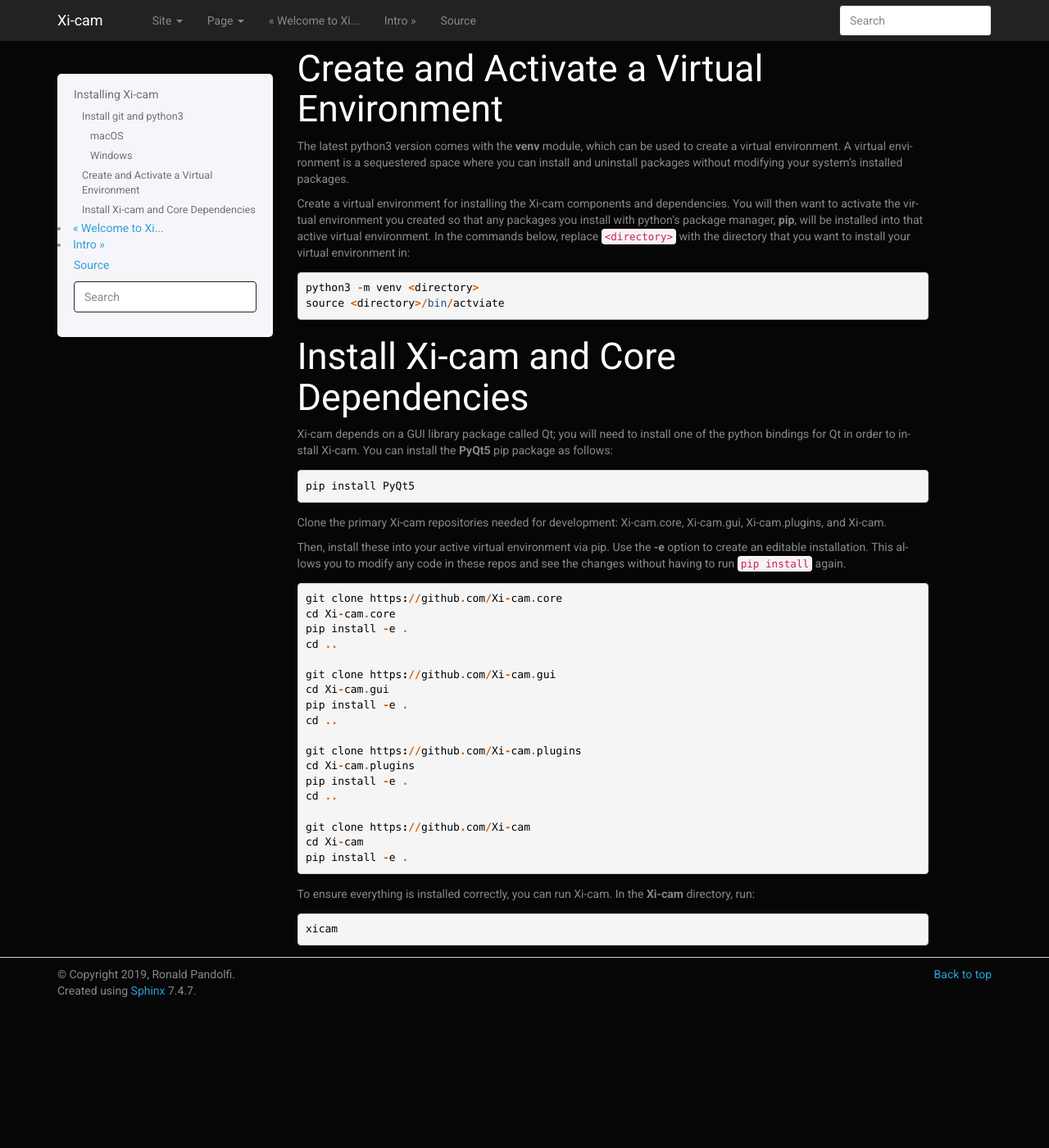
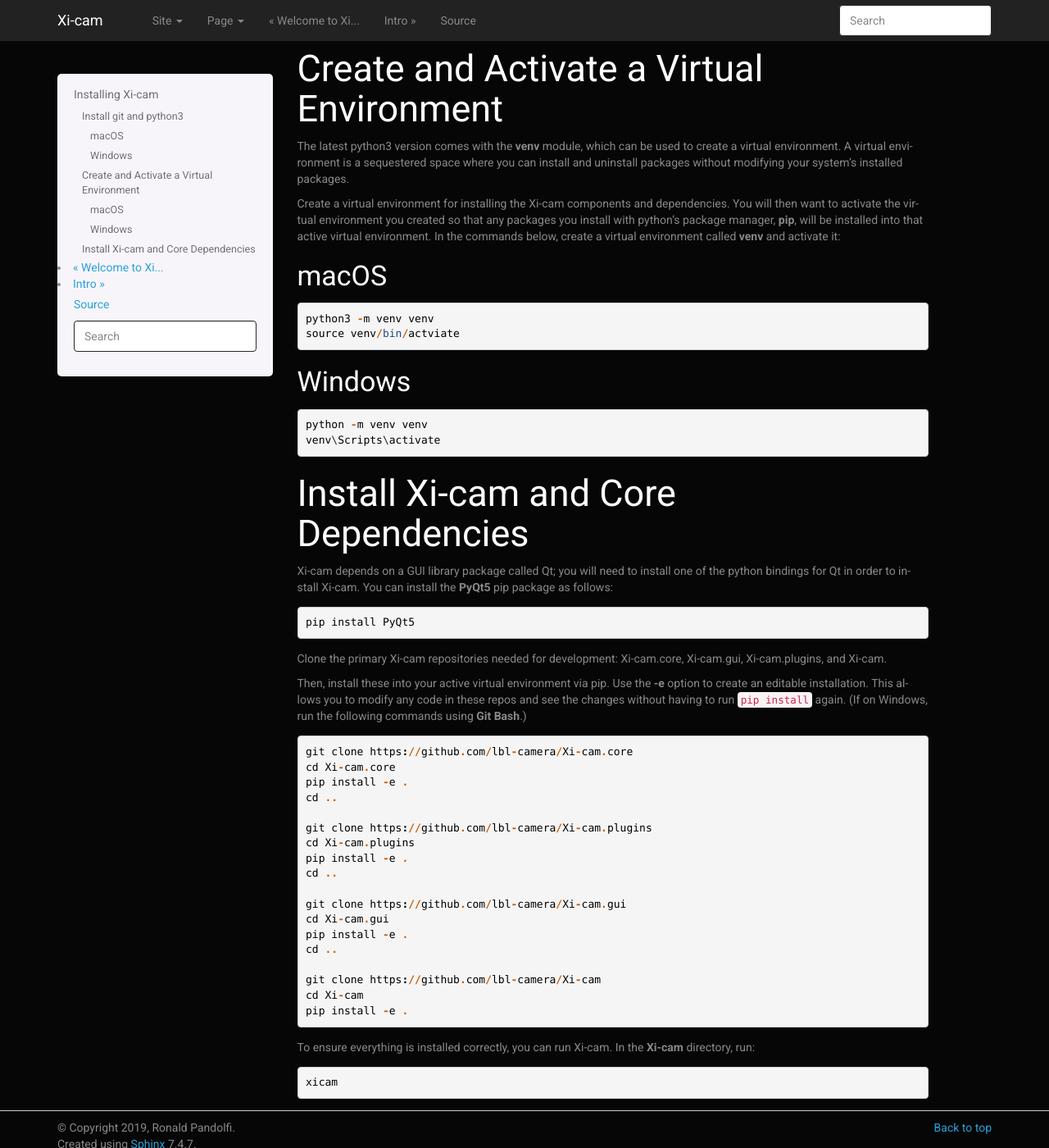
Before and after one commit to Xi-CAM/Xi-cam, a Sphinx documentation site: the page built from docs/source/install.md, in a window 1280 px wide and 1400 px high, scrolled down 697 px. Shown: the whole window at 82% size. Built offline with Sphinx 7.4.7, drawn with Linux system fonts in a browser that asks for light colours; before the commit the page ends 1925 px from its top, so only the background shows below that.

Commit message:
Install guide updates (#12)
* Update install doc

* Fix xi-cam github urls

* Fix order of xi-cam installs

* Update install doc for Windows

````diff
--- a/docs/source/install.md
+++ b/docs/source/install.md
@@ -53,12 +53,20 @@
 dependencies. You will then want to activate the virtual environment you
 created so that any packages you install with python's package manager, **pip**,
 will be installed into that active virtual environment. In the commands below,
-replace `<directory>` with the directory that you want to install your virtual
-environment in:
+create a virtual environment called **venv** and activate it:
+
+### macOS
 
 ```
-python3 -m venv <directory>
-source <directory>/bin/actviate
+python3 -m venv venv
+source venv/bin/actviate
+```
+
+### Windows
+
+```
+python -m venv venv
+venv\Scripts\activate
 ```
 
 ## Install Xi-cam and Core Dependencies
@@ -77,25 +85,26 @@
 Then, install these into your active virtual environment via pip.
 Use the **-e** option to create an editable installation. This allows you to
 modify any code in these repos and see the changes without having to run
-`pip install` again.
+`pip install` again. (If on Windows, run the following commands using
+**Git Bash**.)
 
 ```
-git clone https://github.com/Xi-cam.core
+git clone https://github.com/lbl-camera/Xi-cam.core
 cd Xi-cam.core
 pip install -e .
 cd ..
 
-git clone https://github.com/Xi-cam.gui
+git clone https://github.com/lbl-camera/Xi-cam.plugins
+cd Xi-cam.plugins
+pip install -e .
+cd ..
+
+git clone https://github.com/lbl-camera/Xi-cam.gui
 cd Xi-cam.gui
 pip install -e .
 cd ..
 
-git clone https://github.com/Xi-cam.plugins
-cd Xi-cam.plugins
-pip install -e .
-cd ..
-
-git clone https://github.com/Xi-cam
+git clone https://github.com/lbl-camera/Xi-cam
 cd Xi-cam
 pip install -e .
 ```
@@ -108,6 +117,13 @@
 ```
 
 <!--
+NOTES
+-----
+Anaconda to keep PATH active (opposed to having to activate every time)
+
+-->
+
+<!--
 * test these instructions on windows
     * test the install
     * test the venv creation
````
